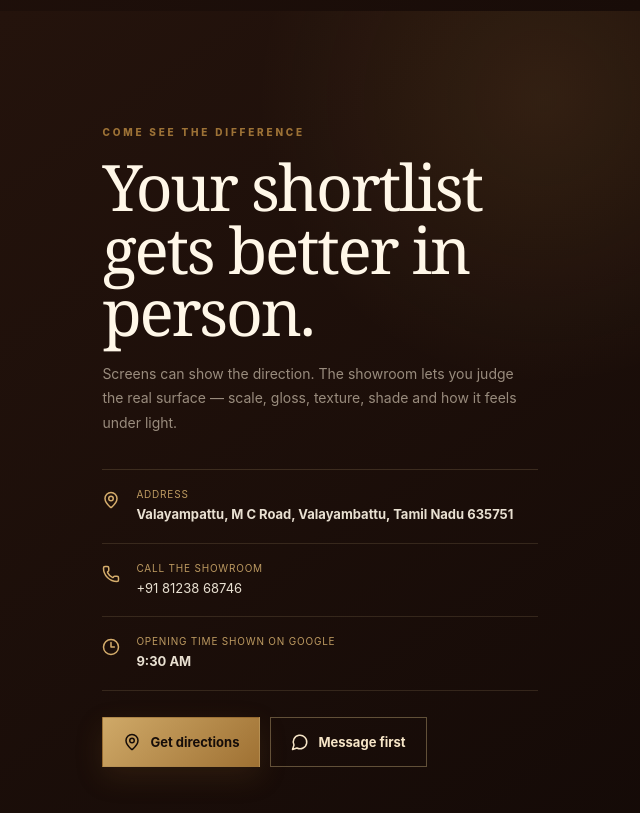
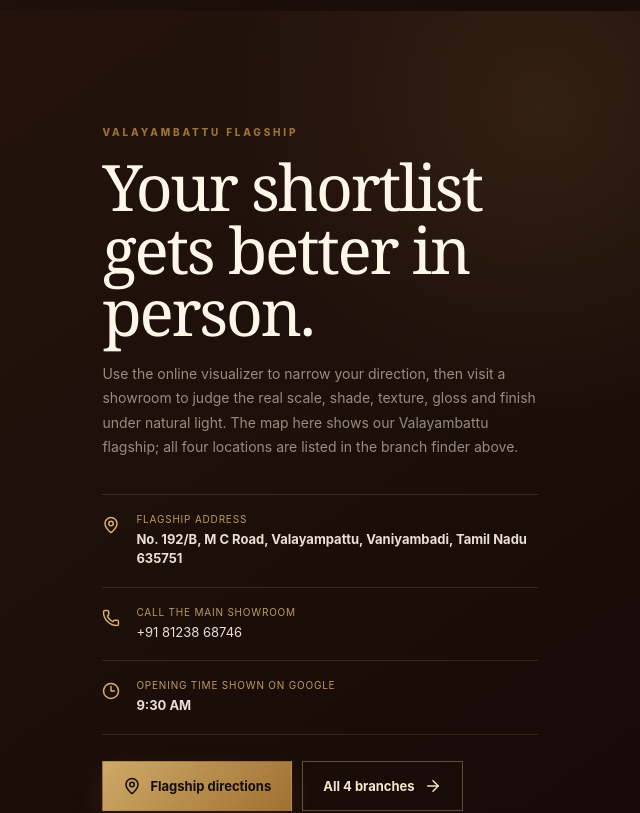
Before and after one commit to Karthi7170/Royal-tiles, a Next.js app: page / in a window 1280 px wide. Shown: the part 8840-9653 px from the top of the page, without its empty margins (640-1280 px from the left). Built offline with nearby package versions, Linux system fonts and the light colour scheme.

Commit message:
Clarify flagship showroom and branch journey

```diff
--- a/components/Showroom.tsx
+++ b/components/Showroom.tsx
@@ -1,4 +1,4 @@
-import { Clock3, MapPin, MessageCircle, Phone } from "lucide-react";
+import { ArrowRight, Clock3, MapPin, MessageCircle, Phone } from "lucide-react";
 import {
   directionsHref,
   makeWhatsapp,
@@ -11,7 +11,7 @@ export default function Showroom() {
     <section className="showroomSection" id="showroom">
       <div className="showroomMap">
         <iframe
-          title="New Royal Tiles location map"
+          title="New Royal Tiles Valayambattu flagship showroom map"
           src="https://www.google.com/maps?q=New%20Royal%20Tiles%20Valayampattu%20M%20C%20Road%20Tamil%20Nadu%20635751&output=embed"
           loading="lazy"
           referrerPolicy="no-referrer-when-downgrade"
@@ -19,25 +19,27 @@ export default function Showroom() {
       </div>
 
       <div className="showroomDetails">
-        <div className="eyebrow">COME SEE THE DIFFERENCE</div>
+        <div className="eyebrow">VALAYAMBATTU FLAGSHIP</div>
         <h2>Your shortlist gets better in person.</h2>
         <p>
-          Screens can show the direction. The showroom lets you judge the real
-          surface — scale, gloss, texture, shade and how it feels under light.
+          Use the online visualizer to narrow your direction, then visit a showroom
+          to judge the real scale, shade, texture, gloss and finish under natural
+          light. The map here shows our Valayambattu flagship; all four locations are
+          listed in the branch finder above.
         </p>
 
         <div className="contactRows">
           <div>
             <MapPin />
             <span>
-              <small>Address</small>
-              <strong>Valayampattu, M C Road, Valayambattu, Tamil Nadu 635751</strong>
+              <small>Flagship address</small>
+              <strong>No. 192/B, M C Road, Valayampattu, Vaniyambadi, Tamil Nadu 635751</strong>
             </span>
           </div>
           <div>
             <Phone />
             <span>
-              <small>Call the showroom</small>
+              <small>Call the main showroom</small>
               <a href={phoneHref}>{phoneDisplay}</a>
             </span>
           </div>
@@ -52,15 +54,18 @@ export default function Showroom() {
 
         <div className="showroomActions">
           <a className="primaryButton" href={directionsHref} target="_blank" rel="noreferrer">
-            <MapPin size={18} /> Get directions
+            <MapPin size={18} /> Flagship directions
+          </a>
+          <a className="outlineButton" href="#branches">
+            All 4 branches <ArrowRight size={18} />
           </a>
           <a
             className="outlineButton"
-            href={makeWhatsapp("Hi New Royal Tiles, I am planning to visit the showroom.")}
+            href={makeWhatsapp("Hi New Royal Tiles, I am planning a showroom visit. Please help me with the best branch and tile options.")}
             target="_blank"
             rel="noreferrer"
           >
-            <MessageCircle size={18} /> Message first
+            <MessageCircle size={18} /> Plan my visit
           </a>
         </div>
       </div>
```
